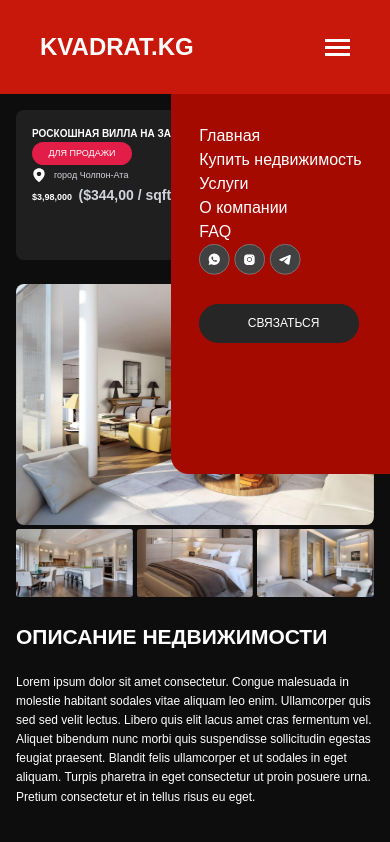
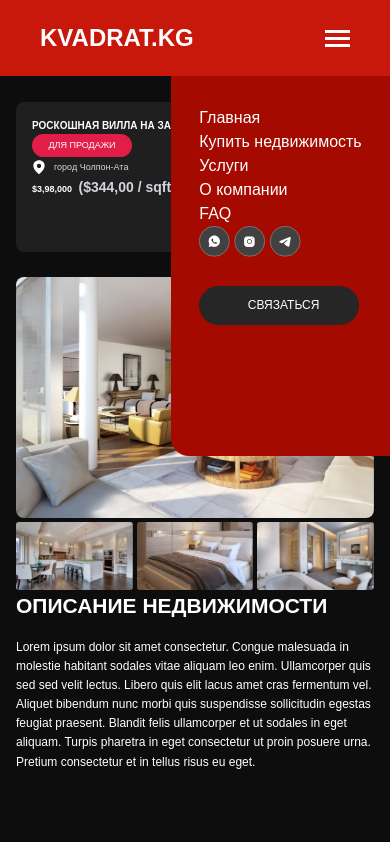
Before and after one commit to medina816/Kvadrat, a React (Vite) app: page /cardDetails in a window 390 px wide. Both pictures are taken after a click on the element 337 px from the left and 47 px from the top of the page. Built offline with nearby package versions, Linux system fonts and the light colour scheme.

Commit message:
каталар ондолду

```diff
--- a/src/components/Header/Header.jsx
+++ b/src/components/Header/Header.jsx
@@ -35,7 +35,9 @@ const Header = () => {
         </div>
 
         <div className="hed-words">
+          <Link to='/'>
           <h3 onClick={() => handleMenuItemClick('#Главная')}>Главная</h3>
+          </Link>
           <h3 onClick={() => handleMenuItemClick('#Купить недвижимость')}>Купить недвижимость</h3>
           <h3 onClick={() => handleMenuItemClick('#Услуги')}>Услуги</h3>
           <h3 onClick={() => handleMenuItemClick('#О компании')}>О компании</h3>
@@ -60,7 +62,7 @@ const Header = () => {
             borderRadius: '0 0 0 18px',
             right: 0,
             backgroundColor: '#A40A00',
-            zIndex: 100,
+            zIndex: 1000000,
           }}
           onClick={handleCloseModal}>
           <div className="menu-modal" style={{
--- a/src/components/Header/header.scss
+++ b/src/components/Header/header.scss
@@ -1,13 +1,11 @@
 .header-bg {
   background-color: #C8180C;
   position: relative;
-  z-index: 1;
-  // height: 94px;
-  // position: relative;
+
 }
 
 .header {
- height: 94px;
+//  height: 94px;
   width: 100%;
   // width: 1440px;
   margin: auto;
--- a/src/pages/cardDetails/CardDetails.jsx
+++ b/src/pages/cardDetails/CardDetails.jsx
@@ -25,7 +25,7 @@ function CardDetails() {
 
     return (
         <div className='cardDetails'>
-            {/* <div className='container'> */}
+            <div className='container'>
 
 
 
@@ -146,7 +146,7 @@ function CardDetails() {
             </div>
 
 
-            <h4 className='header-УДОБСТВА'>УДОБСТВА</h4>
+            <h4 className='header-УДОБСТВА mt-[30px]'>УДОБСТВА</h4>
             <div className='card-conveniences'>
                 <div>
                     <div>✔</div>
@@ -184,7 +184,7 @@ function CardDetails() {
 
             </div>
         </div>
-        // </div>
+     </div>
     )
 }
 
--- a/src/pages/cardDetails/cardDetails.scss
+++ b/src/pages/cardDetails/cardDetails.scss
@@ -17,6 +17,7 @@
     top: 1367px;
     left: 70px;
     gap: 24px;
+    margin-top: 30px;
 
 
     h2 {
@@ -112,6 +113,7 @@
     display: flex;
     flex-wrap: wrap;
     gap: 20px;
+    margin-top: 41px;
 
     div {
         display: flex;
@@ -139,6 +141,7 @@
 
 // =========== КЫСКА МАЛЫМАТ КАРТОЧКА ==========
 .card-FORSALE {
+    margin-top: 30px;
     background-color: #1f1f1f;
     color: white;
     padding: 1rem;
@@ -211,6 +214,7 @@
     // border: 1px solid red;
     display: flex;
     gap: 10px;
+    margin-top: 30px;
 
     .main-img {
         width: 927px;
@@ -252,6 +256,7 @@
     }
 
     .card-FORSALE {
+        margin-top: 10px;
         width: 100%;
         height: 150px;
         left: 20px;
@@ -279,7 +284,6 @@
             width: 100%;
             display: flex;
             align-items: center;
-            gap: 4px;
 
             img {
                 width: 14px;
@@ -336,6 +340,7 @@
     }
 
     .card-img {
+        margin-top: 25px;
         width: 100%;
         // max-width: 320px;
         height: 289px;
@@ -371,7 +376,7 @@
         width: 100%;
         top: 540px;
         left: 24px;
-        gap: 20px;
+        // gap: 20px;
         // height: 230px;
 
         p {
@@ -392,10 +397,7 @@
         /* Батондорду кичирейтүү */
         padding: 8px;
     }
+    .card-conveniences {
+        margin-top: 41px;
+    }
 }
-
-
-
-// .card-conveniences {
-//     justify-content: space-between;
-// }
--- a/src/shared/Card/PropertyCard.jsx
+++ b/src/shared/Card/PropertyCard.jsx
@@ -1,5 +1,6 @@
 import React, { useState } from 'react';
 import { IoIosArrowBack, IoIosArrowForward } from "react-icons/io";
+import { Link } from 'react-router-dom';
 
 function PropertyCard({ item, bigImage  }) {
   const [currentIndex, setCurrentIndex] = useState(0);
@@ -78,7 +79,9 @@ function PropertyCard({ item, bigImage  }) {
   </span>
 </div>
 
+  <Link to="/CardDetails">
 <div>
+
   <button className={`
     bg-[#DC2215] text-white rounded-full transition hover:bg-red-700
     ${bigImage
@@ -89,6 +92,7 @@ function PropertyCard({ item, bigImage  }) {
     Подробнее
   </button>
 </div>
+  </Link>
 
       </div>
     </div>
```
Also changed, not shown: src/app/App.css (line endings or trailing spaces).
